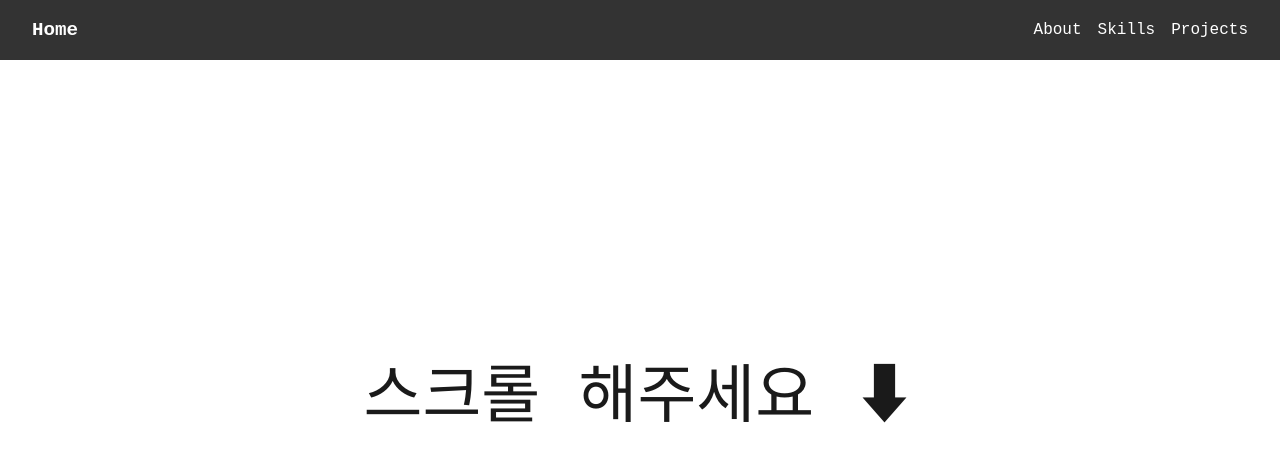
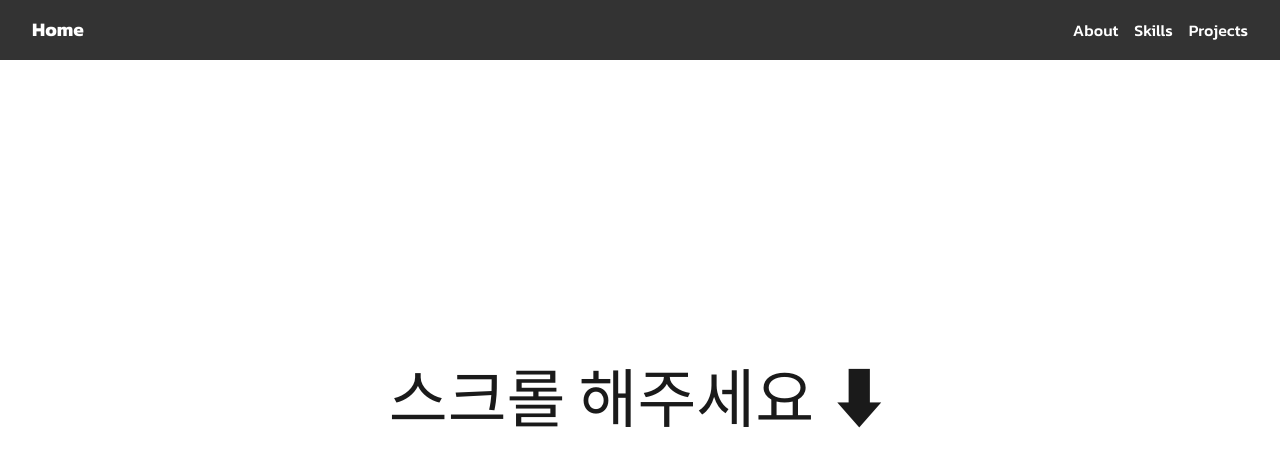
Before and after one commit to hojun-lab/rojojun-web, a React (Vite) app: page / in a window 1280 px wide. Shown: the top 466 px of the page. Built offline with nearby package versions, Linux system fonts and the light colour scheme.

Commit message:
Edit::font 수정

```diff
--- a/index.html
+++ b/index.html
@@ -3,6 +3,9 @@
   <head>
     <meta charset="UTF-8" />
     <link rel="icon" type="image/svg+xml" href="/vite.svg" />
+    <link rel="preconnect" href="https://fonts.googleapis.com">
+    <link rel="preconnect" href="https://fonts.gstatic.com" crossorigin>
+    <link href="https://fonts.googleapis.com/css2?family=Inter:ital,opsz@0,14..32;1,14..32&family=Kanit:ital,wght@0,100;0,200;0,300;0,400;0,500;0,600;0,700;0,800;0,900;1,100;1,200;1,300;1,400;1,500;1,600;1,700;1,800;1,900&display=swap" rel="stylesheet">
     <meta name="viewport" content="width=device-width, initial-scale=1.0" />
     <title>Hojun == 👨‍💻</title>
   </head>
--- a/src/styles/GlobalStyle.ts
+++ b/src/styles/GlobalStyle.ts
@@ -5,7 +5,7 @@ const GlobalStyle = createGlobalStyle`
     body {
         margin: 0;
         padding: 0;
-        font-family: 'Roboto Mono', monospace;
+        font-family: "Kanit", sans-serif;
         box-sizing: border-box;
         scroll-behavior: smooth; /* 부드러운 스크롤 */
     }
```
